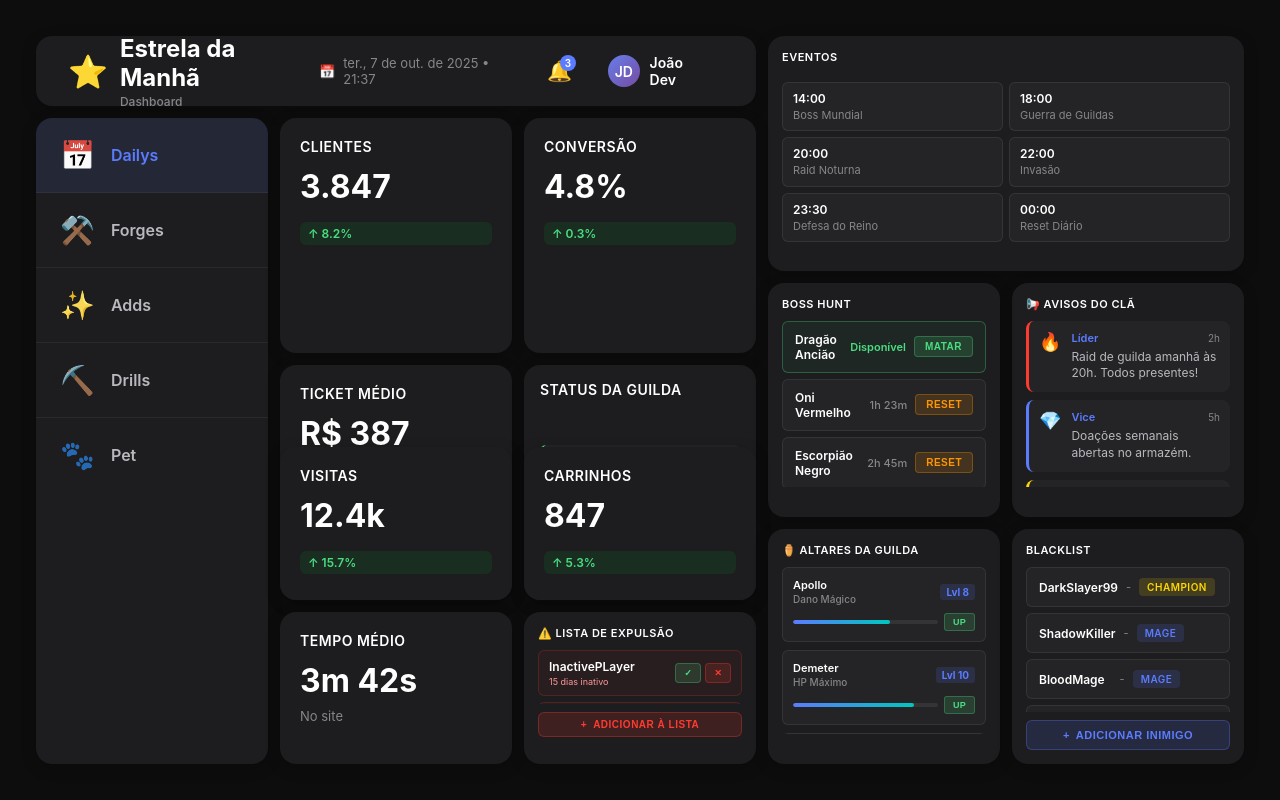
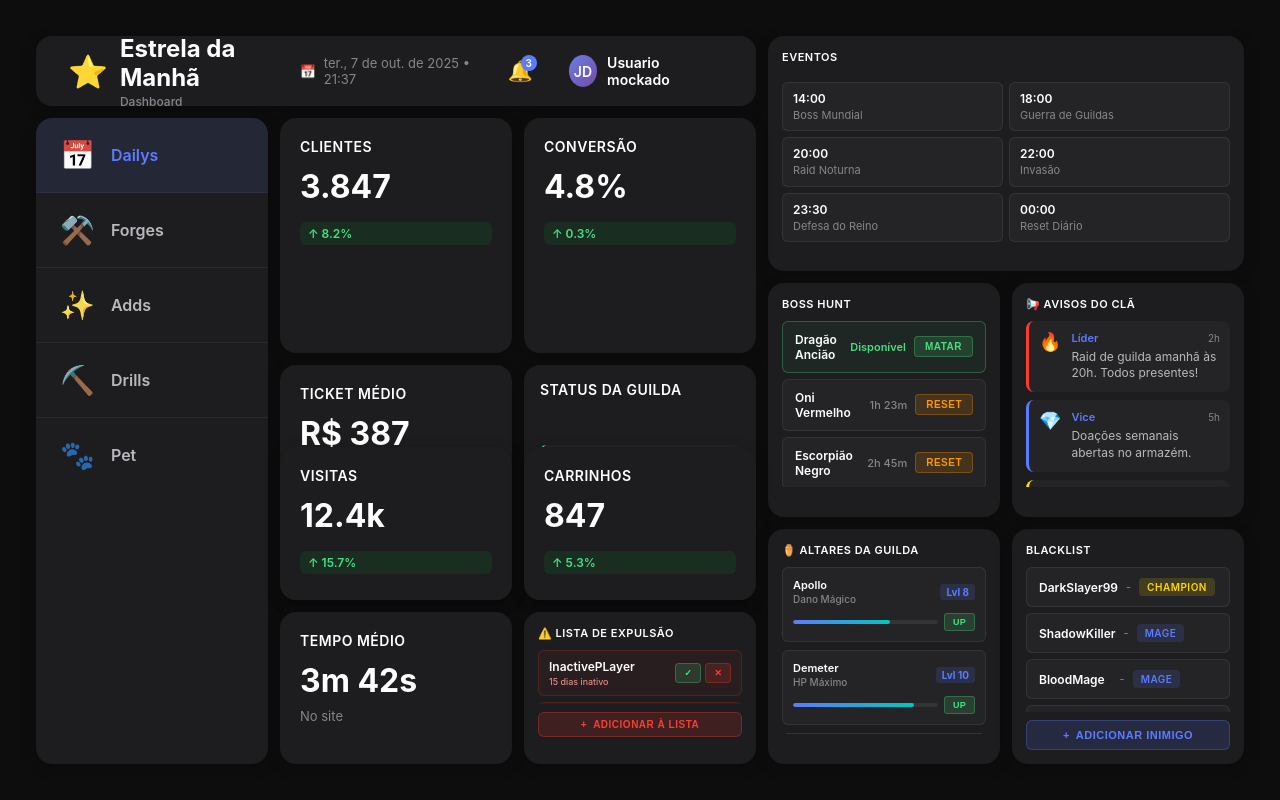
Before and after one commit to AtosNeves/EstrelaDaManha, a plain HTML site: page index.html in a window 1280 px wide. Drawn offline with Linux system fonts and the light colour scheme.

Commit message:
Primeiro Commit

```diff
--- a/index.html
+++ b/index.html
@@ -979,7 +979,7 @@
 
                 <div style="display: flex; align-items: center; gap: 10px; cursor: pointer; padding: 6px 12px; border-radius: 8px; transition: background 0.2s;" onmouseover="this.style.background='rgba(255,255,255,0.05)'" onmouseout="this.style.background='transparent'">
                     <div style="width: 32px; height: 32px; border-radius: 50%; background: linear-gradient(135deg, #667eea 0%, #764ba2 100%); display: flex; align-items: center; justify-content: center; color: white; font-weight: 600; font-size: 14px;">JD</div>
-                    <span style="font-size: 14px; font-weight: 600; color: #ffffff;">João Dev</span>
+                    <span style="font-size: 14px; font-weight: 600; color: #ffffff;">Usuario mockado</span>
                 </div>
             </div>
         </div>
```
